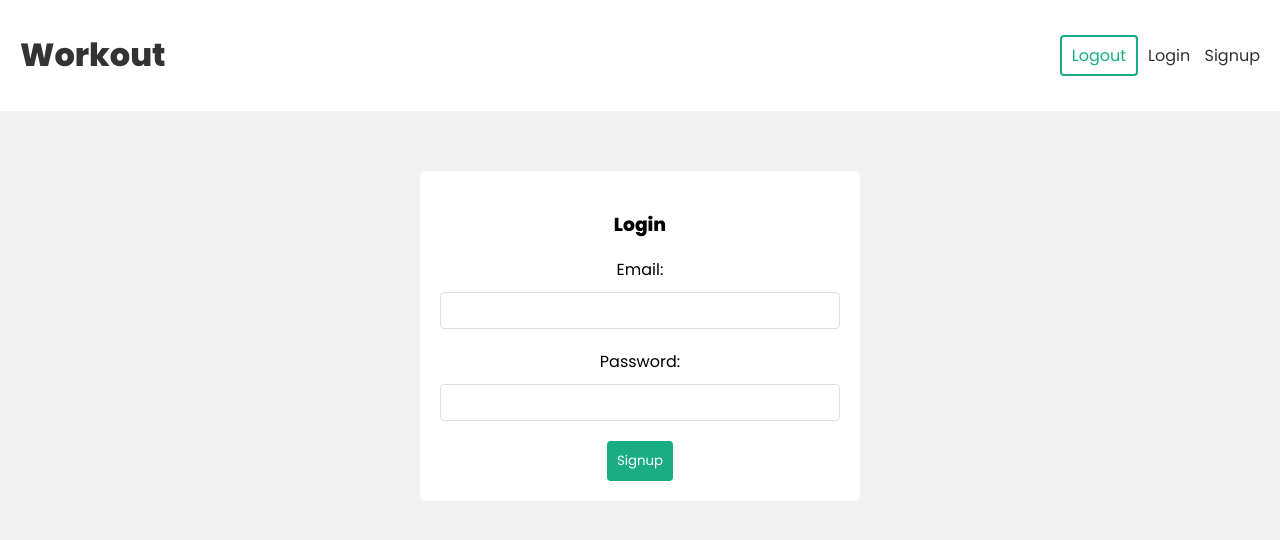
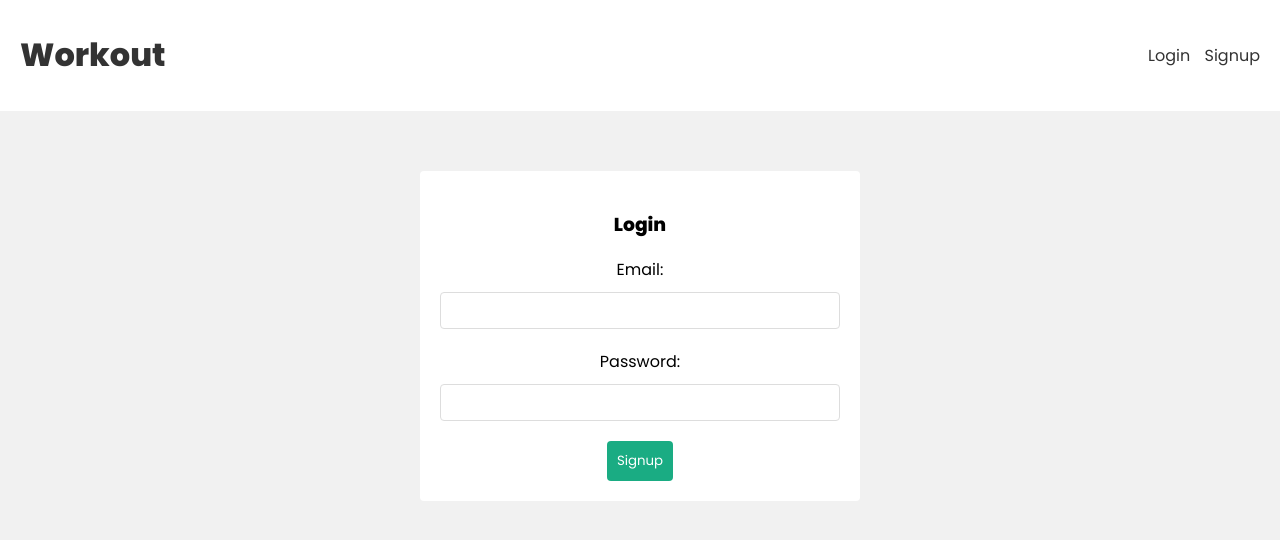
Before and after one commit to faiz-webdev/mernstack-workout, a React (Create React App) app in the folder frontend/: page /login in a window 1280 px wide. Shown: the top 540 px of the page. Built offline with nearby package versions, Linux system fonts and the light colour scheme; the HTML template or start-up script is replaced by a standard one.

Commit message:
17- setting the initial auth status

```diff
--- a/frontend/src/components/NavBar.js
+++ b/frontend/src/components/NavBar.js
@@ -1,12 +1,14 @@
 import React from "react";
 import { Link } from "react-router-dom";
 import { useLogout } from "./hooks/useLogout";
+import { useAuthContext } from "./hooks/useAuthContext";
 
 function NavBar() {
   const { logout } = useLogout();
+  const { user } = useAuthContext();
 
   const handleLogout = () => {
-    logout()
+    logout();
   };
 
   return (
@@ -16,14 +18,19 @@
           <h1>Workout</h1>
         </Link>
         <nav>
+          {user && (
             <div>
+              <span>{user.email}</span>
               <button onClick={handleLogout}>Logout</button>
             </div>
+          )}
+          {!user && (
             <div>
               <Link to="/login">Login</Link>
               &nbsp;
               <Link to="/signup">Signup</Link>
             </div>
+          )}
         </nav>
       </div>
     </header>
--- a/frontend/src/context/AuthContext.js
+++ b/frontend/src/context/AuthContext.js
@@ -1,4 +1,4 @@
-import { createContext, useReducer } from "react";
+import { createContext, useReducer, useEffect } from "react";
 
 export const AuthContext = createContext();
 
@@ -18,6 +18,14 @@
     user: null,
   });
 
+  useEffect(()=> {
+    const user = JSON.parse(localStorage.getItem("user"));
+
+    if(user){
+        dispatch({type: "LOGIN", payload: user});
+    }
+  },[])
+
   console.log("AuthContextProvider", state);
 
   return (
```
Lines whose indentation alone changed are shown as unchanged.
